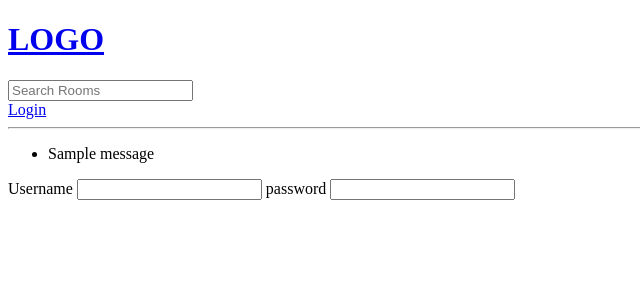
After one commit to xanax02/django, a Django app: page /login/ in a window 1280 px wide. The commit adds this page. Shown: the top 300 px of the page, without its empty margins (0-640 px from the left). Run offline with Django 4.2, Linux system fonts and the light colour scheme; one stand-in notice (Sample message) is shown.

Commit message:
flash-message

```diff
--- /dev/null
+++ b/base/templates/base/login_register.html
@@ -0,0 +1,10 @@
+{% extends 'main.html' %} {% block content %}
+
+<form action="/" method="POST">
+  <label>Username</label>
+  <input type="text" name="username" />
+  <label>password</label>
+  <input type="password" name="password" />
+</form>
+
+{% endblock %}
--- a/base/urls.py
+++ b/base/urls.py
@@ -2,9 +2,11 @@ from django.urls import path
 from . import views
 
 urlpatterns = [
+    path('login/', views.loginPage, name="login"),
     path('', views.home, name="home"),
     path('room/<slug:id>', views.room, name="room"),
     path('create-room/', views.createRoom, name="create-room"),
     path('update-room/<slug:id>', views.updateRoom, name='update-room'),
     path('delete-room/<slug:id>', views.deleteRoom, name='delete-room')
+
 ]
--- a/base/views.py
+++ b/base/views.py
@@ -1,9 +1,25 @@
 from django.shortcuts import render, redirect
 from django.db.models import Q
 from .models import Room, Topic
+from django.contrib.auth.models import User
+from django.contrib import messages
 from .forms import RoomForm
 
 # Create your views here.
+
+
+def loginPage(request):
+    if request.method == "POST":
+        username = request.POST.get('username')
+        password = request.POST.get('password')
+
+        try:
+            User.objects.all(username=username)
+        except:
+            messages.error(request, 'user doesnot exist')
+
+    context = {}
+    return render(request, "base/login_register.html", context)
 
 
 def home(request):
--- a/templates/main.html
+++ b/templates/main.html
@@ -6,6 +6,12 @@
     <title>Tutorial</title>
   </head>
   <body>
-    {% include 'navbar.html' %} {% block content %} {% endblock %}
+    {% include 'navbar.html' %} {% if messages %}
+    <ul class="messages">
+      {% for message in messages %}
+      <li>{{message}}</li>
+      {% endfor %}
+    </ul>
+    {% endif %} {% block content %} {% endblock %}
   </body>
 </html>
--- a/templates/navbar.html
+++ b/templates/navbar.html
@@ -6,4 +6,6 @@
   <input type="text" name="q" placeholder="Search Rooms" />
 </form>
 
+<a href="{% url 'login' %}">Login</a>
+
 <hr />
```
